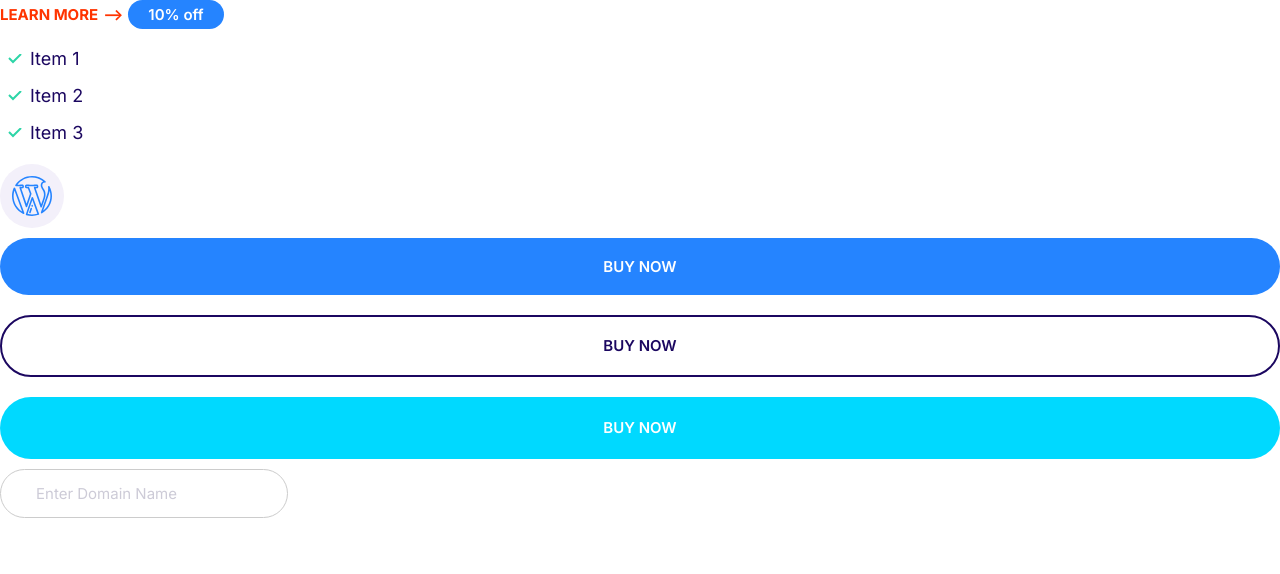
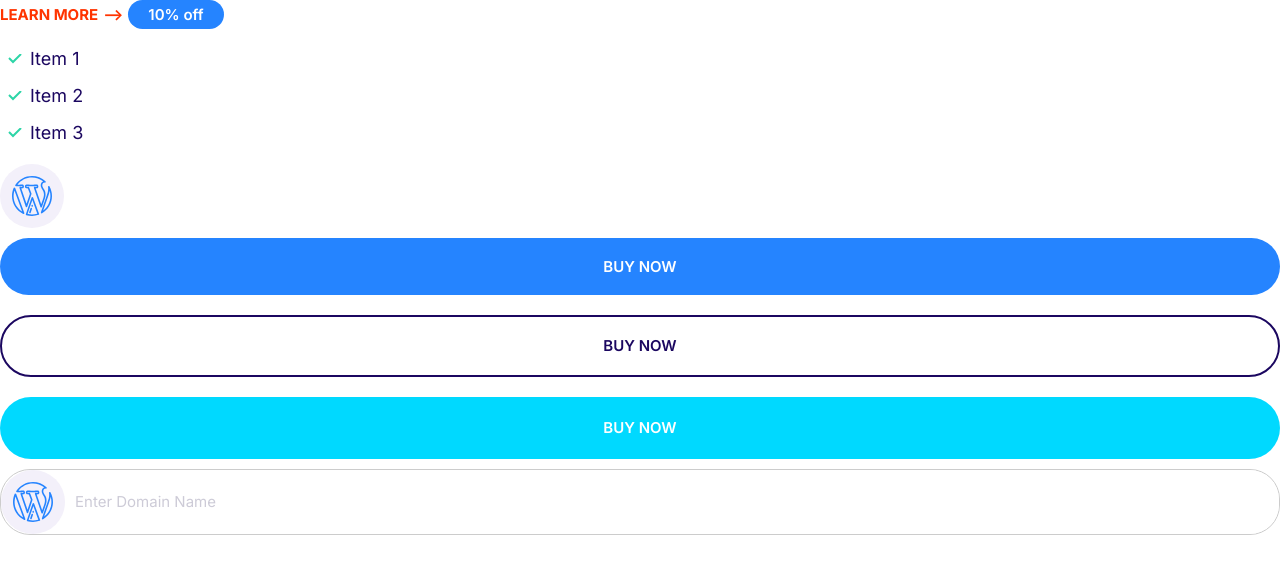
Before and after one commit to edgarikas/Website, a website built with Parcel: page src/index.html in a window 1280 px wide. Built offline with nearby package versions, Linux system fonts and the light colour scheme.

Commit message:
Create input-group

```diff
--- a/src/index.html
+++ b/src/index.html
@@ -34,6 +34,13 @@
     <button class="btn btn--outline btn--block">BUY NOW</button>
     <a href="" class="btn btn--secondary btn--block">Buy Now</a>
 
-    <input type="text" class="input" placeholder="Enter Domain Name" />
+    <div class="input-group">
+      <span class="icon-container">
+        <svg class="icon icon--primary">
+          <use xlink:href="images/sprite.svg#wordpress"></use>
+        </svg>
+      </span>
+      <input type="text" class="input" placeholder="Enter Domain Name" />
+    </div>
   </body>
 </html>
--- a/src/styles/style.scss
+++ b/src/styles/style.scss
@@ -3,6 +3,8 @@ $color-secondary: #00d9ff;
 $color-accent: #ff3400;
 $color-headings: #1b0760;
 $color-body: #918ca4;
+$color-border: #ccc;
+$border-radius: 30px;
 
 *,
 *::after,
@@ -242,8 +244,8 @@ a {
 /* Inputs */
 
 .input {
-  border-radius: 30px;
-  border: 1px solid #ccc;
+  border-radius: $border-radius;
+  border: 1px solid $color-border;
   color: $color-headings;
   font-size: 2rem;
   outline: 0;
@@ -254,6 +256,22 @@ a {
   color: #cdcbd7;
 }
 
+.input-group {
+  border: 1px solid $color-border;
+  border-radius: $border-radius;
+  display: flex;
+}
+
+.input-group .input {
+  border: 0;
+  flex-grow: 1;
+  padding: 1.5rem 1rem;
+}
+
+.input-group .btn {
+  margin: 4px;
+}
+
 @media screen and (min-width: 1024px) {
   .input {
     font-size: 1.5rem;
```
Also changed, not shown: src/components/input-group.html (added, +8 -0 lines).
